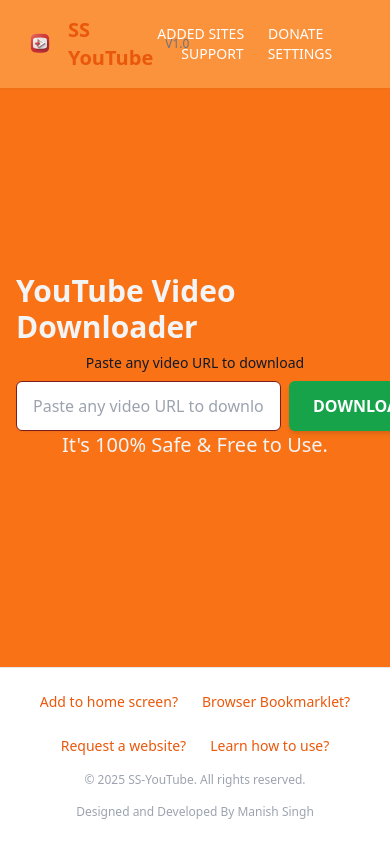
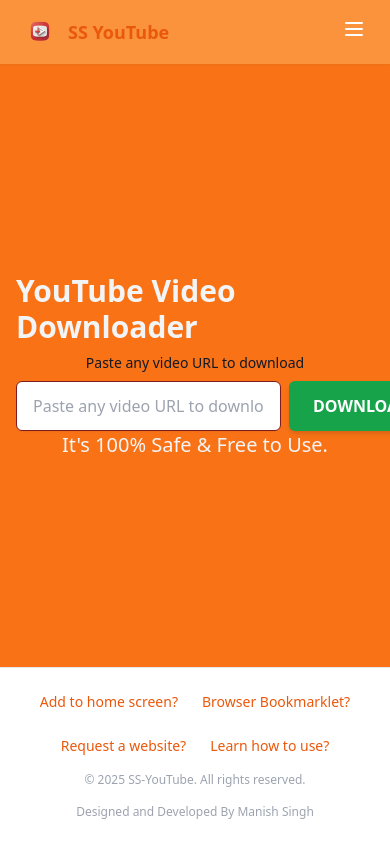
Before and after one commit to blowkida/downloader-backend, a React (Vite) app: page / in a window 390 px wide. Shown: the top 844 px of the page. Built offline with nearby package versions, Linux system fonts and the light colour scheme.

Commit message:
✅ Made header mobile responsive with menu toggle

```diff
--- a/src/pages/Home.jsx
+++ b/src/pages/Home.jsx
@@ -8,7 +8,7 @@
   const [videoInfo, setVideoInfo] = useState(null);
   const [error, setError] = useState(null);
   const [showDonate, setShowDonate] = useState(false);
-
+  const [mobileMenuOpen, setMobileMenuOpen] = useState(false);
   const handleDownload = async () => {
     if (!url) return alert('Please enter a valid URL.');
 
@@ -73,19 +73,42 @@
       {showDonate && <DonatePopup onClose={() => setShowDonate(false)} />}
 
       <header className="bg-orange-400 backdrop-blur-md fixed top-0 left-0 w-full z-50 px-6 py-4 shadow-sm flex justify-between items-center">
+  {/* Logo + Version */}
   <div className="flex items-center space-x-3">
-          <img src="/ss-youtube-logo.png" alt="Logo" className="w-8 h-8"/>
-          <span className="text-xl font-bold text-orange-600">SS YouTube</span>
-          <span className="text-xs text-gray-500">V1.0</span>
+    <img src="/ss-youtube-logo.png" alt="Logo" className="w-8 h-8" />
+    <span className="text-lg font-bold text-orange-600">SS YouTube</span>
+    <span className="text-xs text-gray-100 hidden sm:inline">V1.0</span>
   </div>
-        <nav className="space-x-6 text-sm font-medium text-white">
+
+  {/* Desktop Nav */}
+  <nav className="hidden sm:flex space-x-6 text-sm font-medium text-white">
     <a href="#">ADDED SITES</a>
     <button onClick={() => setShowDonate(true)}>DONATE</button>
     <a href="#">SUPPORT</a>
     <a href="#">SETTINGS</a>
   </nav>
+
+  {/* Mobile Menu Button */}
+  <div className="sm:hidden">
+    <button onClick={() => setMobileMenuOpen(!mobileMenuOpen)} className="focus:outline-none">
+      <svg className="w-6 h-6 text-white" fill="none" stroke="currentColor" strokeWidth="2"
+        viewBox="0 0 24 24">
+        <path strokeLinecap="round" strokeLinejoin="round"
+          d="M4 6h16M4 12h16M4 18h16" />
+      </svg>
+    </button>
+  </div>
+
+  {/* Mobile Dropdown Menu */}
+  {mobileMenuOpen && (
+    <div className="absolute top-full right-6 mt-2 w-48 bg-white rounded-md shadow-lg p-3 flex flex-col space-y-2 text-sm font-medium text-gray-700 sm:hidden z-50">
+      <a href="#">ADDED SITES</a>
+      <button onClick={() => setShowDonate(true)}>DONATE</button>
+      <a href="#">SUPPORT</a>
+      <a href="#">SETTINGS</a>
+    </div>
+  )}
 </header>
-
       <main className="pt-28 flex flex-col items-center justify-center flex-1 px-4 py-10 bg-orange-500">
         <h1 className="text-3xl font-bold text-gray-100 mb-2">YouTube Video Downloader</h1>
         <p className="text-sm text-gray-900 mb-2">Paste any video URL to download</p>
```
Lines whose indentation alone changed are shown as unchanged.
